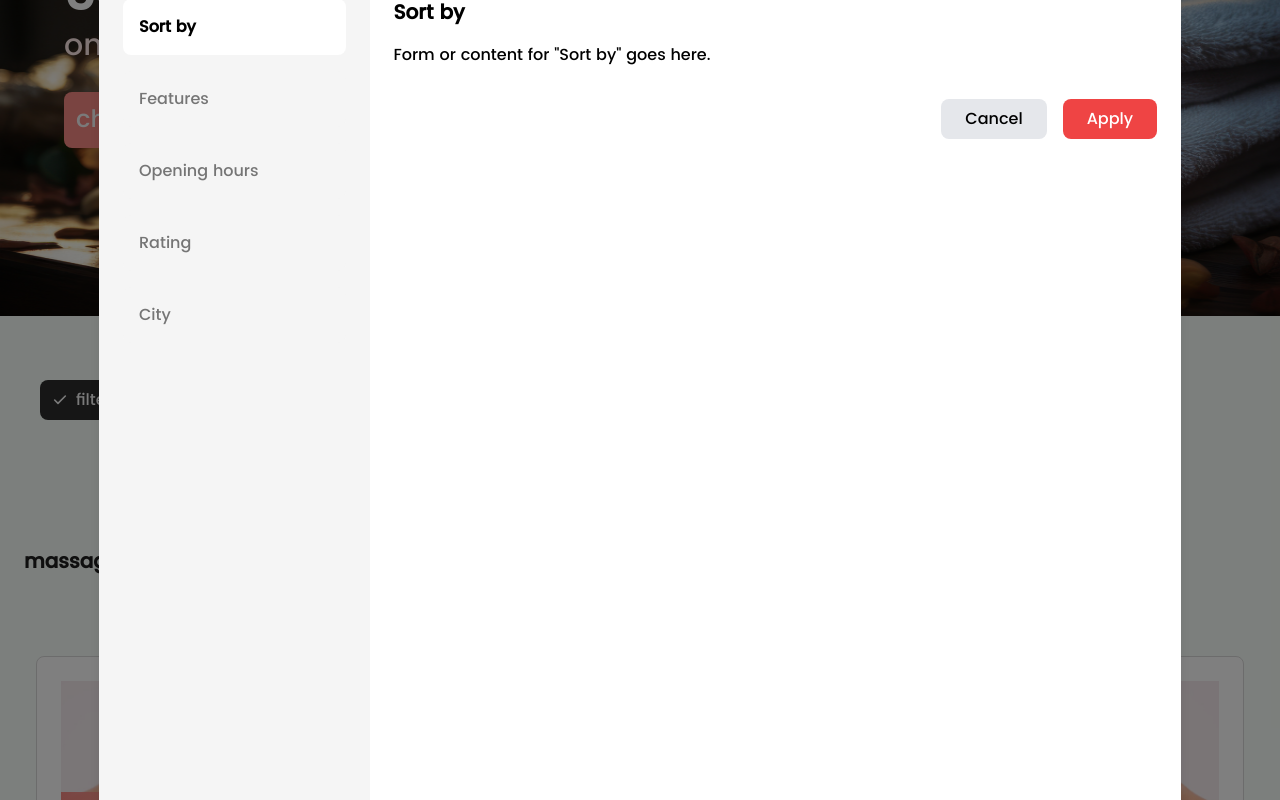
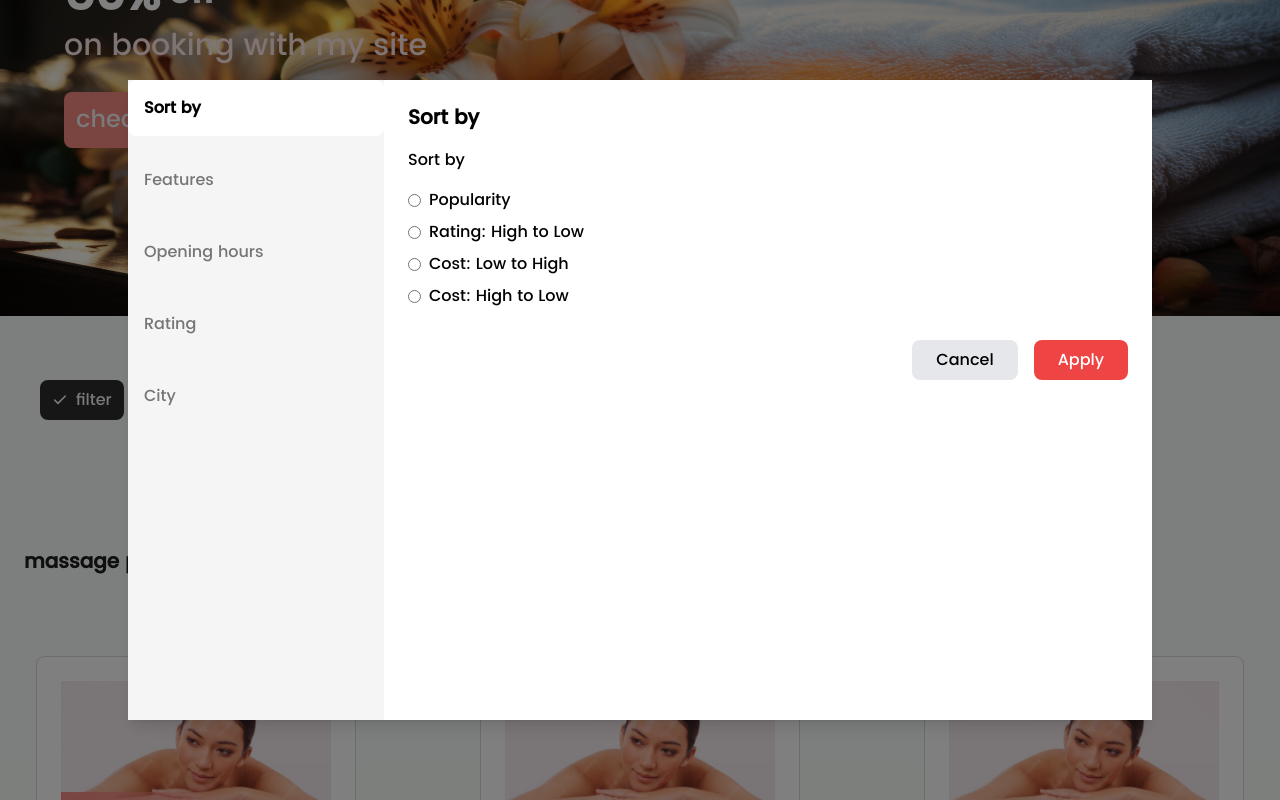
Before and after one commit to aliakbarzn/hooman, a Next.js app: page /en/search-page in a window 1280 px wide. Both pictures are taken after a click on the button "filter". Shown: the part 624-1424 px from the top of the page. Built offline with nearby package versions, Linux system fonts and the light colour scheme.

Commit message:
feat/modal ui and modal step

```diff
--- a/src/sections/searchPage/modalComponent.tsx
+++ b/src/sections/searchPage/modalComponent.tsx
@@ -1,3 +1,82 @@
+// import React, { useState } from "react";
+
+// interface ModalProps {
+//   isOpen: boolean;
+//   onClose: () => void;
+// }
+
+// const ModalComponent: React.FC<ModalProps> = ({ isOpen, onClose }) => {
+//   const [activeStep, setActiveStep] = useState(0);
+
+//   const steps = ["Sort by", "Features", "Opening hours", "Rating", "City"];
+
+//   if (!isOpen) return null;
+
+//   return (
+//     <div className="fixed inset-0 z-50 flex items-center justify-center bg-black bg-opacity-50">
+//       <div className="bg-white w-[1082px] h-[850px] rounded-lg shadow-lg flex">
+//         {/* Sidebar */}
+//         <div className="w-1/4 bg-[#F5F5F5] p-6">
+//           <ul className="space-y-4">
+//             {steps.map((step, index) => (
+//               <li
+//                 key={index}
+//                 className={`p-4 rounded-lg transition-all ${
+//                   activeStep === index
+//                     ? "bg-white font-semibold"
+//                     : "bg-[#F5F5F5] text-[#757575]"
+//                 }`}
+//               >
+//                 {step}
+//               </li>
+//             ))}
+//           </ul>
+//         </div>
+
+//         {/* Content */}
+//         <div className="w-3/4 p-6">
+
+//           <h2 className="text-xl font-semibold mb-4">{steps[activeStep]}</h2>
+
+//           <div>
+//             {activeStep === 0 && <p>Form or content for "Sort by" goes here.</p>}
+//             {activeStep === 1 && <p>Form or content for "Features" goes here.</p>}
+//             {activeStep === 2 && <p>Form or content for "Opening hours" goes here.</p>}
+//             {activeStep === 3 && <p>Form or content for "Rating" goes here.</p>}
+//             {activeStep === 4 && <p>Form or content for "City" goes here.</p>}
+//           </div>
+
+//           <div className="mt-8 flex justify-end gap-4">
+//             <button
+//               className="px-6 py-2 bg-gray-200 rounded-lg"
+//               onClick={() => {
+//                 setActiveStep(0);
+//                 onClose();
+//               }}
+//             >
+//               Cancel
+//             </button>
+//             <button
+//               className="px-6 py-2 bg-red-500 text-white rounded-lg"
+//               onClick={() => {
+//                 if (activeStep < steps.length - 1) {
+//                   setActiveStep((prev) => prev + 1);
+//                 } else {
+//                   setActiveStep(0);
+//                   onClose();
+//                 }
+//               }}
+//             >
+//               {activeStep === steps.length - 1 ? "Finish" : "Apply"}
+//             </button>
+//           </div>
+//         </div>
+//       </div>
+//     </div>
+//   );
+// };
+
+// export default ModalComponent;
 import React, { useState } from "react";
 
 interface ModalProps {
@@ -10,23 +89,107 @@ const ModalComponent: React.FC<ModalProps> = ({ isOpen, onClose }) => {
 
   const steps = ["Sort by", "Features", "Opening hours", "Rating", "City"];
 
+  const renderContent = () => {
+    switch (activeStep) {
+      case 0:
+        return (
+          <div>
+            <h3 className="mb-4">Sort by</h3>
+            <div className="space-y-2">
+              <label className="flex items-center space-x-2">
+                <input type="radio" name="sort" />
+                <span>Popularity</span>
+              </label>
+              <label className="flex items-center space-x-2">
+                <input type="radio" name="sort" />
+                <span>Rating: High to Low</span>
+              </label>
+              <label className="flex items-center space-x-2">
+                <input type="radio" name="sort" />
+                <span>Cost: Low to High</span>
+              </label>
+              <label className="flex items-center space-x-2">
+                <input type="radio" name="sort" />
+                <span>Cost: High to Low</span>
+              </label>
+            </div>
+          </div>
+        );
+      case 1:
+        return (
+          <div>
+            <h3 className="mb-4">Features</h3>
+            <div className="grid grid-cols-2 gap-4">
+              {["Smoking", "WiFi", "Delivery", "Takeaway"].map(
+                (feature, index) => (
+                  <label key={index} className="flex items-center space-x-2">
+                    <input type="checkbox" name="features" />
+                    <span>{feature}</span>
+                  </label>
+                )
+              )}
+            </div>
+          </div>
+        );
+      case 2:
+        return (
+          <div>
+            <h3 className="mb-4">Opening hours</h3>
+            <div className="grid grid-cols-2 gap-4">
+              {["Monday", "Tuesday", "Wednesday", "Thursday", "Friday"].map(
+                (day, index) => (
+                  <label key={index} className="flex items-center space-x-2">
+                    <input type="checkbox" name="openingHours" />
+                    <span>{day}</span>
+                  </label>
+                )
+              )}
+            </div>
+          </div>
+        );
+      case 3:
+        return (
+          <div>
+            <h3 className="mb-4">Rating</h3>
+            <input type="range" className="w-full" min="0" max="5" step="0.1" />
+          </div>
+        );
+      case 4:
+        return (
+          <div>
+            <h3 className="mb-4">City</h3>
+            <input
+              type="text"
+              placeholder="Enter city"
+              className="w-full border rounded px-3 py-2"
+            />
+          </div>
+        );
+      default:
+        return null;
+    }
+  };
 
   if (!isOpen) return null;
 
   return (
-    <div className="fixed inset-0 z-50 flex items-center justify-center bg-black bg-opacity-50">
-      <div className="bg-white w-[1082px] h-[850px] rounded-lg shadow-lg flex">
+    <div
+      className="fixed
+     inset-0 z-50 flex items-center justify-center bg-black bg-opacity-50"
+    >
+      <div className="bg-white w-[80%] h-[80%]   shadow-lg flex">
         {/* Sidebar */}
-        <div className="w-1/4 bg-[#F5F5F5] p-6">
+        <div className="w-1/4 bg-[#F5F5F5] ">
           <ul className="space-y-4">
             {steps.map((step, index) => (
               <li
                 key={index}
-                className={`p-4 rounded-lg transition-all ${
+                className={`p-4 rounded-lg transition-all cursor-pointer ${
                   activeStep === index
                     ? "bg-white font-semibold"
                     : "bg-[#F5F5F5] text-[#757575]"
                 }`}
+                onClick={() => setActiveStep(index)}
               >
                 {step}
               </li>
@@ -36,19 +199,10 @@ const ModalComponent: React.FC<ModalProps> = ({ isOpen, onClose }) => {
 
         {/* Content */}
         <div className="w-3/4 p-6">
+          <h2 className="text-xl font-semibold mb-4">{steps[activeStep]}</h2>
+          <div>{renderContent()}</div>
 
-          <h2 className="text-xl font-semibold mb-4">{steps[activeStep]}</h2>
-
-
-          <div>
-            {activeStep === 0 && <p>Form or content for "Sort by" goes here.</p>}
-            {activeStep === 1 && <p>Form or content for "Features" goes here.</p>}
-            {activeStep === 2 && <p>Form or content for "Opening hours" goes here.</p>}
-            {activeStep === 3 && <p>Form or content for "Rating" goes here.</p>}
-            {activeStep === 4 && <p>Form or content for "City" goes here.</p>}
-          </div>
-
-
+          {/* Footer Buttons */}
           <div className="mt-8 flex justify-end gap-4">
             <button
               className="px-6 py-2 bg-gray-200 rounded-lg"
```
